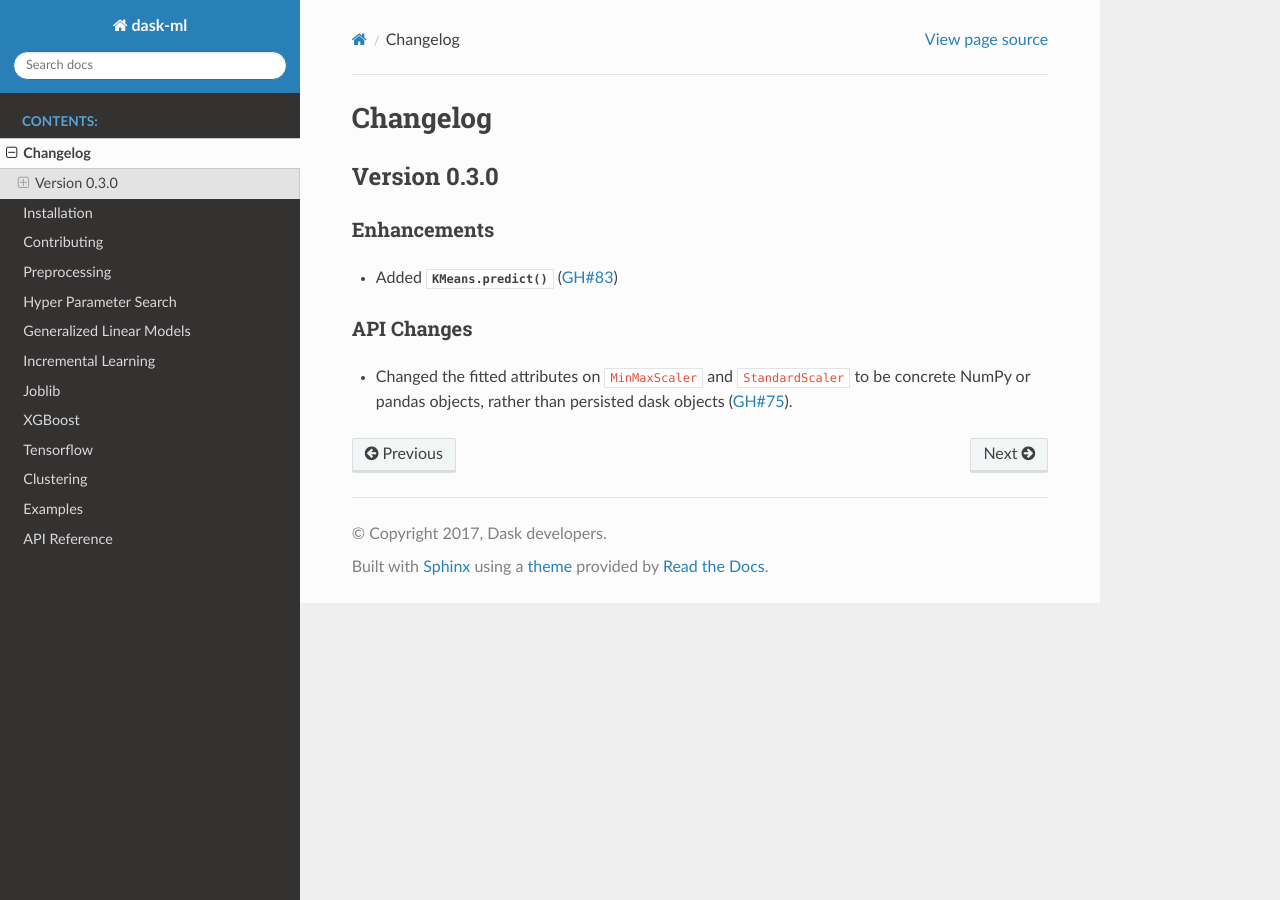
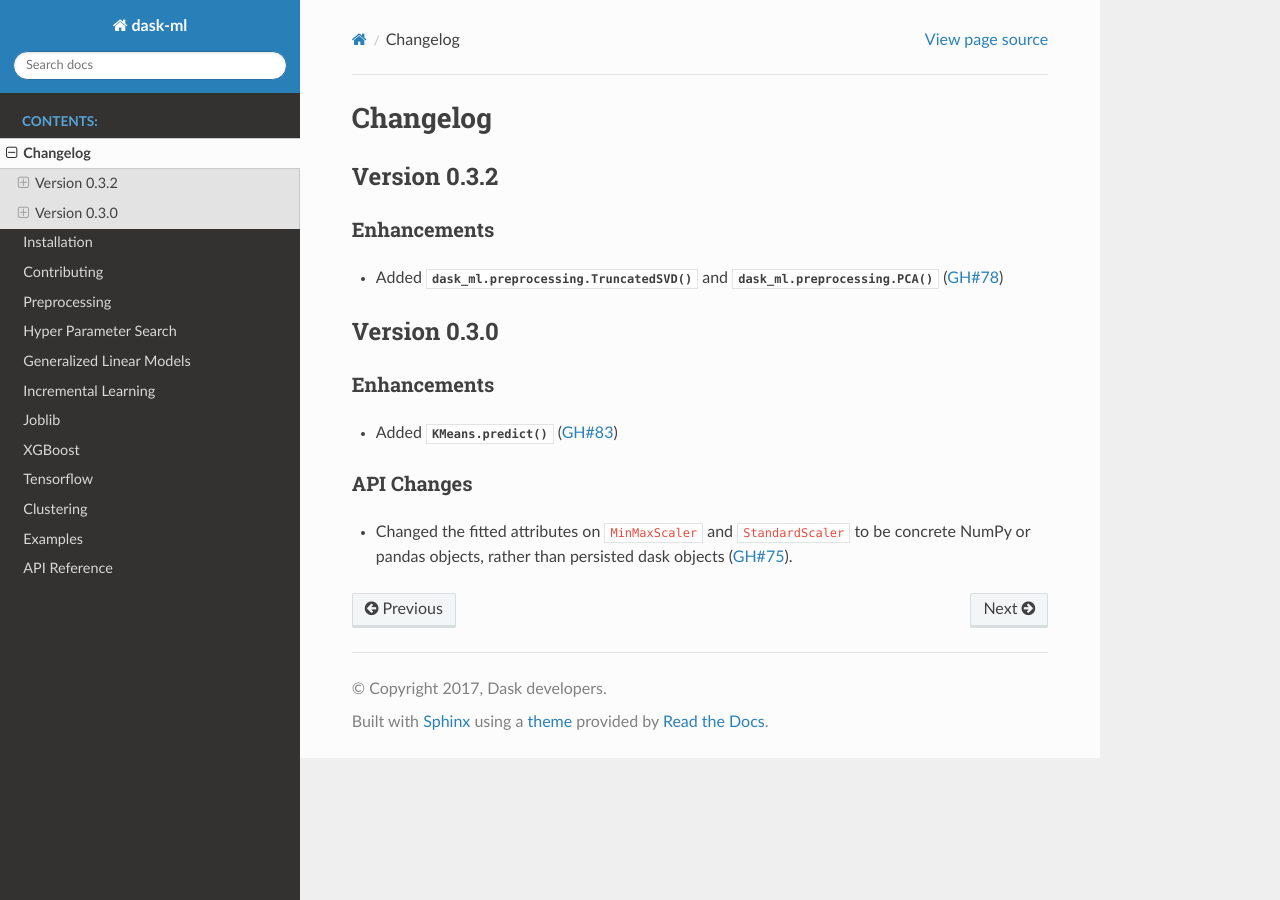
Before and after one commit to dask/dask-ml, a Sphinx documentation site: the page built from docs/source/changelog.rst, in a window 1280 px wide. Built offline with Sphinx 7.4.7 and the Read the Docs theme 2.0.0, drawn with Linux system fonts in a browser that asks for light colours.

Commit message:
Changelog (#99)
* DOC: update changelog

* Fixup

```diff
--- a/docs/source/changelog.rst
+++ b/docs/source/changelog.rst
@@ -1,5 +1,14 @@
 Changelog
 =========
+
+Version 0.3.2
+~~~~~~~~~~~~~
+
+Enhancements
+------------
+
+- Added :meth:`dask_ml.preprocessing.TruncatedSVD` and
+  :meth:`dask_ml.preprocessing.PCA` (:issue:`78`)
 
 Version 0.3.0
 ~~~~~~~~~~~~~
```
